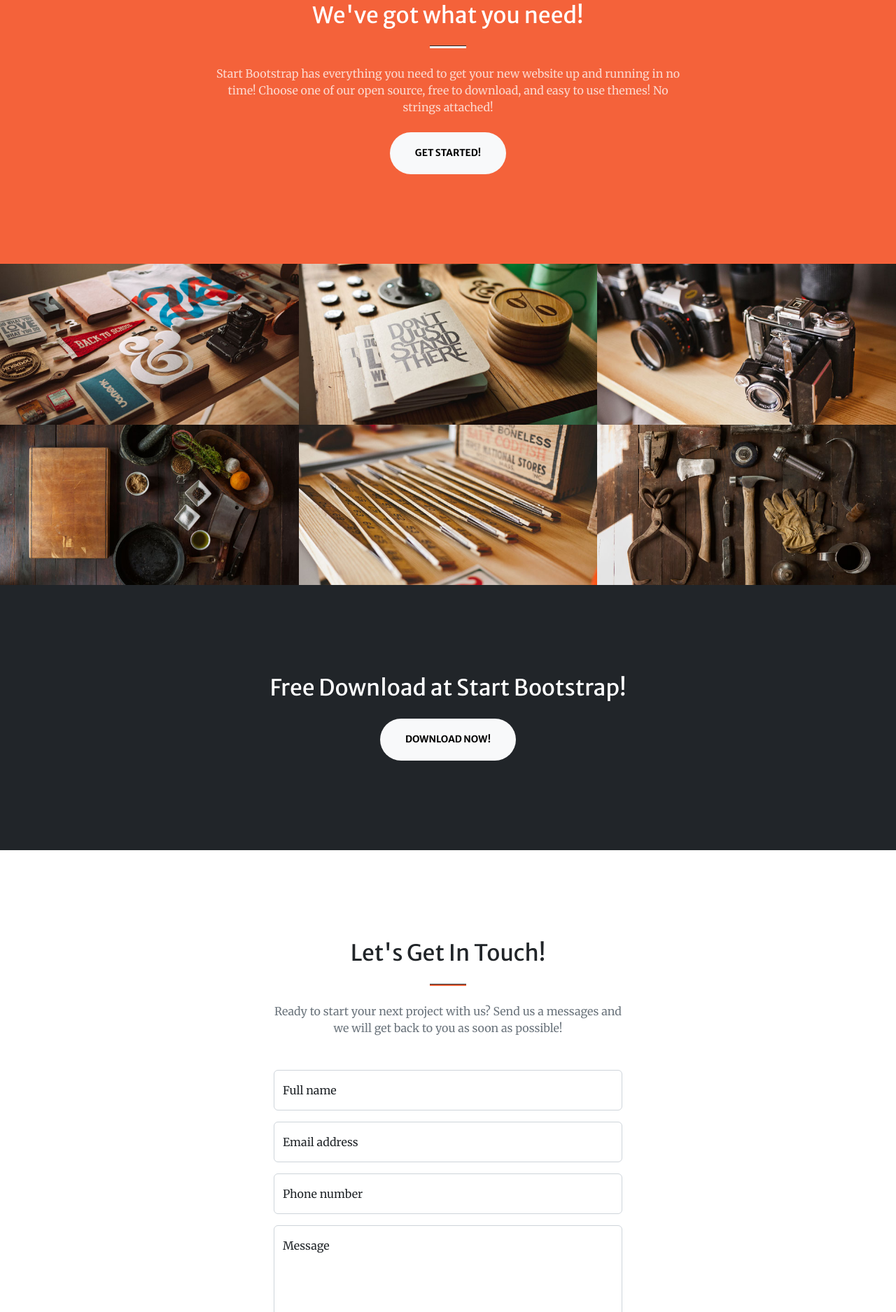
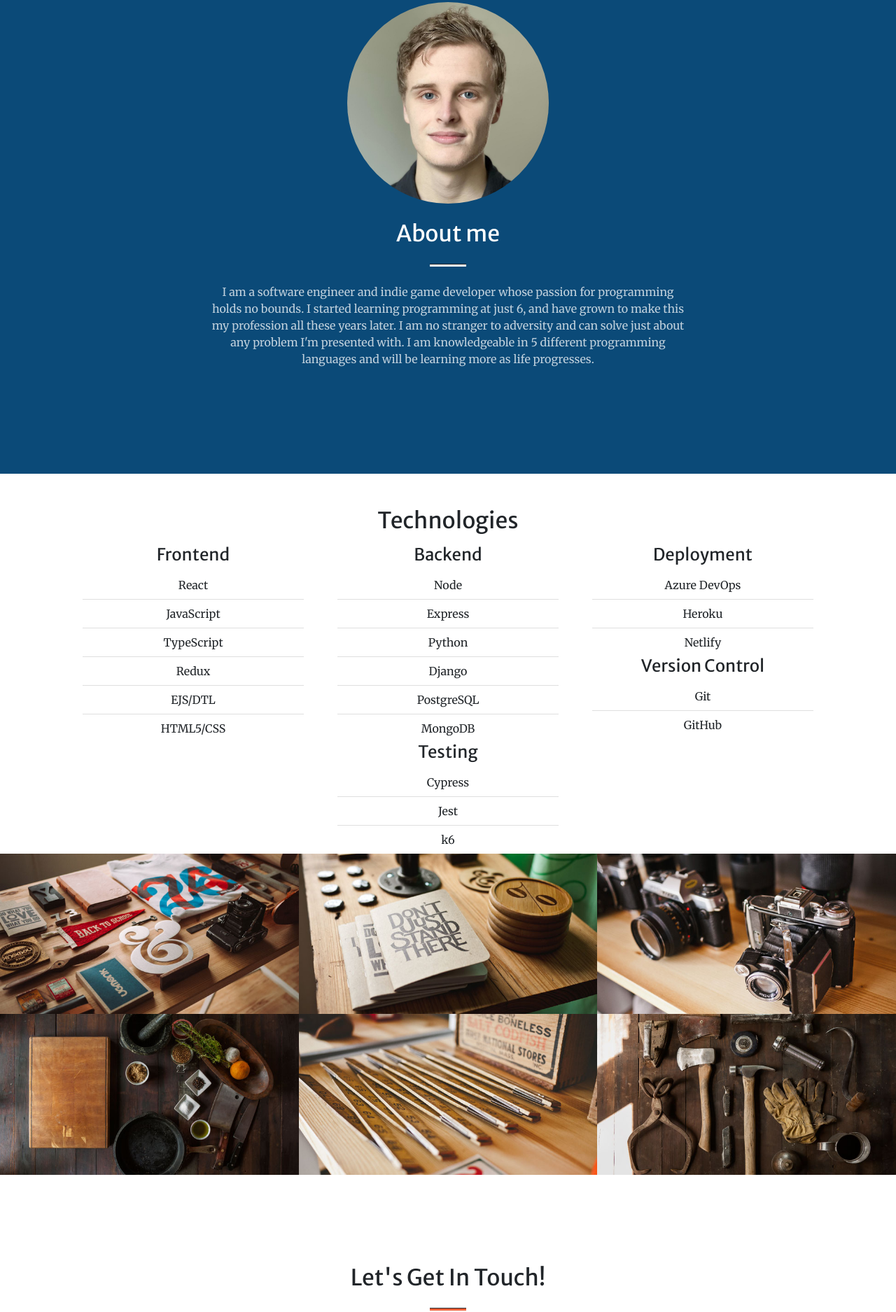
Before and after one commit to JustB544/breyton-pabst-portfolio, a plain HTML site: page index.html in a window 1280 px wide. Shown: the part 925-2800 px from the top of the page at 70% size. Drawn offline with nearby package versions, Linux system fonts and the light colour scheme; some packages are replaced by stand-ins of ours; a script that the page names is missing.

Commit message:
added about and changed some colors

```diff
--- a/index.html
+++ b/index.html
@@ -7,7 +7,7 @@
         <meta name="author" content="Breyton Pabst" />
         <title>Breyton Pabst</title>
         <!-- Favicon-->
-        <link rel="icon" type="image/x-icon" href="assets/favicon.ico" />
+        <link rel="icon" type="image/png" href="assets/favicon.png"/>
         <!-- Bootstrap Icons-->
         <link href="https://cdn.jsdelivr.net/npm/bootstrap-icons@1.5.0/font/bootstrap-icons.css" rel="stylesheet" />
         <!-- Google fonts-->
@@ -17,12 +17,13 @@
         <link href="https://cdnjs.cloudflare.com/ajax/libs/SimpleLightbox/2.1.0/simpleLightbox.min.css" rel="stylesheet" />
         <!-- Core theme CSS (includes Bootstrap)-->
         <link href="css/styles.css" rel="stylesheet" />
+        <link href="css/additional-styles.css" rel="stylesheet" />
     </head>
     <body id="page-top">
         <!-- Navigation-->
         <nav class="navbar navbar-expand-lg navbar-light fixed-top py-3" id="mainNav">
             <div class="container px-4 px-lg-5">
-                <a class="navbar-brand" href="#page-top"><img src="assets/B-logo.png" height="50px"/></a>
+                <a class="navbar-brand fs-2" href="#page-top">BP</a>
                 <button class="navbar-toggler navbar-toggler-right" type="button" data-bs-toggle="collapse" data-bs-target="#navbarResponsive" aria-controls="navbarResponsive" aria-expanded="false" aria-label="Toggle navigation"><span class="navbar-toggler-icon"></span></button>
                 <div class="collapse navbar-collapse" id="navbarResponsive">
                     <ul class="navbar-nav ms-auto my-2 my-lg-0">
@@ -38,12 +39,12 @@
             <div class="container px-4 px-lg-5 h-100">
                 <div class="row gx-4 gx-lg-5 h-100 align-items-center justify-content-center text-center">
                     <div class="col-lg-8 align-self-end">
-                        <h1 class="text-white font-weight-bold">Your Favorite Place for Free Bootstrap Themes</h1>
+                        <h1 class="text-white font-weight-bold">Breyton Pabst</h1>
                         <hr class="divider" />
                     </div>
                     <div class="col-lg-8 align-self-baseline">
-                        <p class="text-white-75 mb-5">Start Bootstrap can help you build better websites using the Bootstrap framework! Just download a theme and start customizing, no strings attached!</p>
-                        <a class="btn btn-primary btn-xl" href="#about">Find Out More</a>
+                        <p class="text-white-75 mb-5">Front-end developer | Fullstack developer | Backend developer</p>
+                        <a class="btn btn-primary btn-xl" href="#about">Learn more</a>
                     </div>
                 </div>
             </div>
@@ -53,14 +54,70 @@
             <div class="container px-4 px-lg-5">
                 <div class="row gx-4 gx-lg-5 justify-content-center">
                     <div class="col-lg-8 text-center">
-                        <h2 class="text-white mt-0">We've got what you need!</h2>
+                        <img class="img-fluid" id="headshot" src="assets/breyton.jpeg" alt="Developer's Photo">
+                        <h2 class="text-white mt-0">About me</h2>
                         <hr class="divider divider-light" />
-                        <p class="text-white-75 mb-4">Start Bootstrap has everything you need to get your new website up and running in no time! Choose one of our open source, free to download, and easy to use themes! No strings attached!</p>
-                        <a class="btn btn-light btn-xl" href="#services">Get Started!</a>
+                        <p class="text-white-75 mb-4">I am a software engineer and indie game developer whose passion for programming holds no bounds. I started learning programming at just 6, and have grown to make this my profession all these years later. I am no stranger to adversity and can solve just about any problem I'm presented with. I am knowledgeable in 5 different programming languages and will be learning more as life progresses. </p>
                     </div>
                 </div>
             </div>
         </section>
+        <!--Technologies-->
+        <div class="container px-4 px-lg-5">
+                <h2 class="text-center mt-5 skill-title">Technologies</h2>
+                <div class="row gx-4 gx-lg-5">
+                    <div class="col-lg-4 col-md-4 text-center">
+                        <div class="mt-1">
+                            <div class="mb-2"></div>
+                            <h3 class="h4 mb-2 skill-header">Frontend</h3>
+                            <ul class="list-group list-group-flush">
+                                <li class="list-group-item">React</li>
+                                <li class="list-group-item">JavaScript</li>
+                                <li class="list-group-item">TypeScript</li>
+                                <li class="list-group-item">Redux</li>
+                                <li class="list-group-item">EJS/DTL</li>
+                                <li class="list-group-item">HTML5/CSS</li>
+                            </ul>
+                        </div>
+                    </div>
+                    <div class="col-lg-4 col-md-4 text-center">
+                        <div class="mt-1">
+                            <div class="mb-2"></div>
+                            <h3 class="h4 mb-2 skill-header">Backend</h3>
+                            <ul class="list-group list-group-flush">
+                                <li class="list-group-item">Node</li>
+                                <li class="list-group-item">Express</li>
+                                <li class="list-group-item">Python</li>
+                                <li class="list-group-item">Django</li>
+                                <li class="list-group-item">PostgreSQL</li>
+                                <li class="list-group-item">MongoDB</li>
+                            </ul>
+                            <h3 class="h4 mb-2 skill-header">Testing</h3>
+                            <ul class="list-group list-group-flush">
+                                <li class="list-group-item">Cypress</li>
+                                <li class="list-group-item">Jest</li>
+                                <li class="list-group-item">k6</li>
+                            </ul>
+                        </div>
+                    </div>
+                    <div class="col-lg-4 col-md-4 text-center">
+                        <div class="mt-1">
+                            <div class="mb-2"></div>
+                            <h3 class="h4 mb-2 skill-header">Deployment</h3>
+                            <ul class="list-group list-group-flush">
+                                <li class="list-group-item">Azure DevOps</li>
+                                <li class="list-group-item">Heroku</li>
+                                <li class="list-group-item">Netlify</li>
+                            </ul>
+                            <h3 class="h4 mb-2 skill-header">Version Control</h3>
+                            <ul class="list-group list-group-flush">
+                                <li class="list-group-item">Git</li>
+                                <li class="list-group-item">GitHub</li>
+                            </ul>
+                        </div>
+                    </div>
+                </div>
+            </div>
         <!-- Portfolio-->
         <div id="portfolio">
             <div class="container-fluid p-0">
@@ -122,13 +179,6 @@
                 </div>
             </div>
         </div>
-        <!-- Call to action-->
-        <section class="page-section bg-dark text-white">
-            <div class="container px-4 px-lg-5 text-center">
-                <h2 class="mb-4">Free Download at Start Bootstrap!</h2>
-                <a class="btn btn-light btn-xl" href="https://startbootstrap.com/theme/creative/">Download Now!</a>
-            </div>
-        </section>
         <!-- Contact-->
         <section class="page-section" id="contact">
             <div class="container px-4 px-lg-5">
@@ -136,7 +186,6 @@
                     <div class="col-lg-8 col-xl-6 text-center">
                         <h2 class="mt-0">Let's Get In Touch!</h2>
                         <hr class="divider" />
-                        <p class="text-muted mb-5">Ready to start your next project with us? Send us a messages and we will get back to you as soon as possible!</p>
                     </div>
                 </div>
                 <div class="row gx-4 gx-lg-5 justify-content-center mb-5">
@@ -162,12 +211,6 @@
                                 <div class="invalid-feedback" data-sb-feedback="email:required">An email is required.</div>
                                 <div class="invalid-feedback" data-sb-feedback="email:email">Email is not valid.</div>
                             </div>
-                            <!-- Phone number input-->
-                            <div class="form-floating mb-3">
-                                <input class="form-control" id="phone" type="tel" placeholder="(123) 456-7890" data-sb-validations="required" />
-                                <label for="phone">Phone number</label>
-                                <div class="invalid-feedback" data-sb-feedback="phone:required">A phone number is required.</div>
-                            </div>
                             <!-- Message input-->
                             <div class="form-floating mb-3">
                                 <textarea class="form-control" id="message" type="text" placeholder="Enter your message here..." style="height: 10rem" data-sb-validations="required"></textarea>
@@ -192,14 +235,8 @@
                             <!-- an error submitting the form-->
                             <div class="d-none" id="submitErrorMessage"><div class="text-center text-danger mb-3">Error sending message!</div></div>
                             <!-- Submit Button-->
-                            <div class="d-grid"><button class="btn btn-primary btn-xl disabled" id="submitButton" type="submit">Submit</button></div>
+                            <div class="d-grid"><button class="btn btn-primary btn-xl disabled submit-btn" id="submitButton" type="submit">Submit</button></div>
                         </form>
-                    </div>
-                </div>
-                <div class="row gx-4 gx-lg-5 justify-content-center">
-                    <div class="col-lg-4 text-center mb-5 mb-lg-0">
-                        <i class="bi-phone fs-2 mb-3 text-muted"></i>
-                        <div>+1 (555) 123-4567</div>
                     </div>
                 </div>
             </div>
```
Also changed, not shown: assets/B-logo.png (deleted), assets/B_logo.png (added), assets/breyton.jpeg (added), assets/favicon.ico (deleted), assets/favicon.png (added), css/styles.css.
